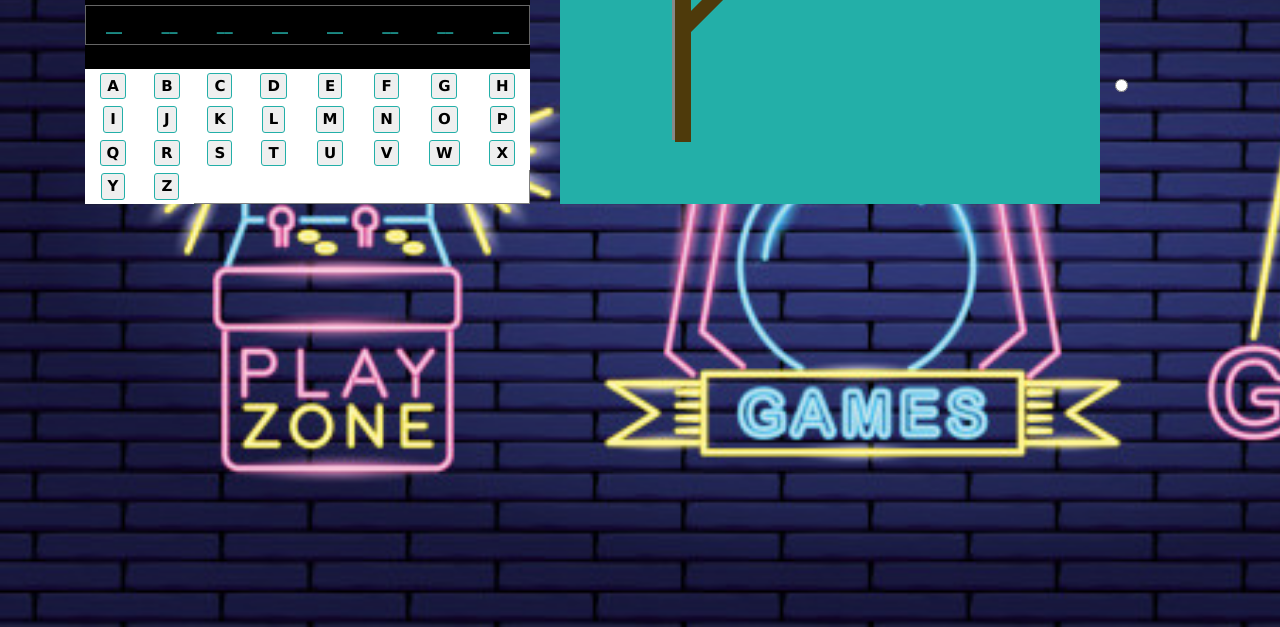
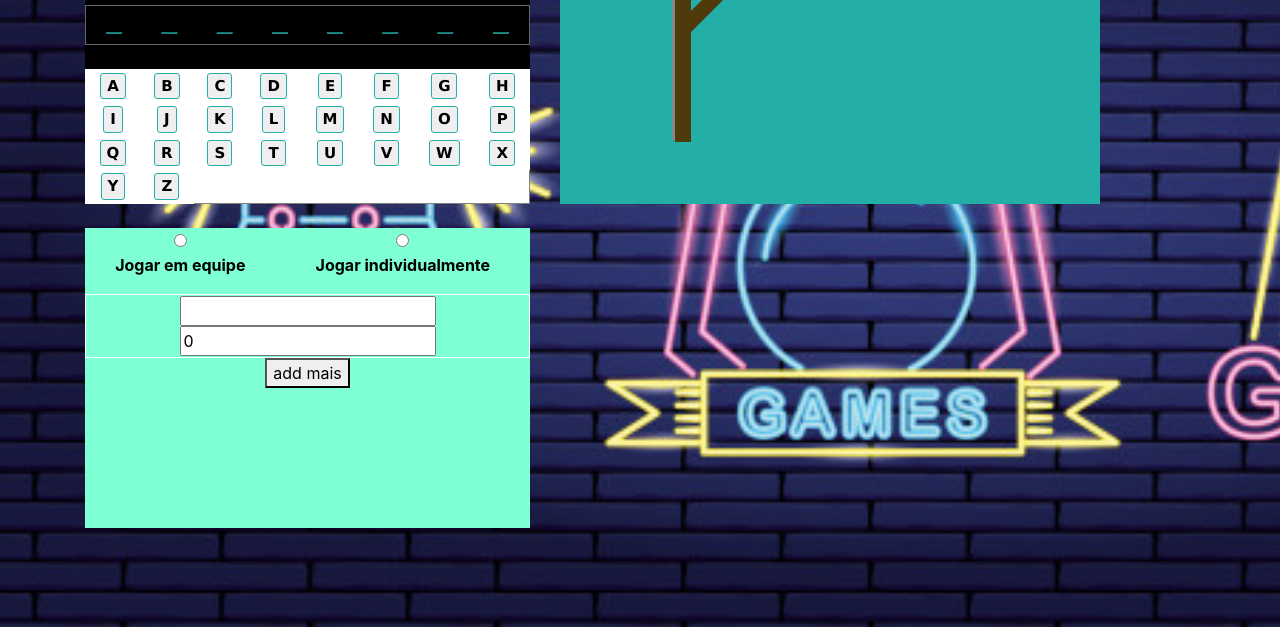
Before and after one commit to SidSan97/Jogo-da-Forca, a plain HTML site: page forca.html in a window 1280 px wide. Shown: the part 173-800 px from the top of the page. Drawn offline with nearby package versions, Linux system fonts and the light colour scheme; a web font is replaced by a local one.

```diff
--- a/forca.css
+++ b/forca.css
@@ -437,3 +437,28 @@
     -webkit-transform: rotate(-45deg); /* Chrome, Safari, Opera */
     transform: rotate(-45deg);
  }
+
+ .divPlayer
+ {
+    background-color: aquamarine;
+    width: 100%;
+    height: 300px;
+ }
+
+ #tablePlayer
+ {
+    width: 100%;
+    border: none;
+ }
+
+ #tablePlayer td
+ {
+    border: none;
+ }
+
+ #tablePlayer p
+ {
+    color: black;
+    font-size: 16px;
+    font-weight: 700;
+ }
--- a/forca.html
+++ b/forca.html
@@ -18,7 +18,7 @@
     <div class="fundo">
         <div class="container">
             <h3 class="title">Jogo da Forca</h3>
-            <div class="row">
+            <div class="row mb-3">
               <div class="col-lg-5 mb-2">
                 <div class="forca">
                     <h2 id="dicas"></h2>
@@ -165,6 +165,7 @@
                             </div>
                             <h1 id="h01"></h1>
                         </div>
+
                         <h1 id="h02"></h1>
                         <p id="h99"></p>
                         <h2 id="msgGanhou">Parabéns, você ganhou!</h2>
@@ -173,11 +174,38 @@
                         <div style="width: 100%; display: flex; justify-content: center;">
                             <button id="newGame" onclick='window.location.reload( false );'>Novo Jogo</button>
                         </div>
-                     </div>
+                    </div>
                 </div>
               </div>
+            </div>
 
-              <input type="radio">
+            <div class="row">
+                <div class="col-lg-5">
+                    <div class="divPlayer">
+                            <table id="tablePlayer">
+                                <td>
+                                    <input type="radio" name="player" id="equipe" onclick="equipe()">
+                                    <p>Jogar em equipe</p>
+                                </td>
+
+                                <td>
+                                    <input type="radio" name="player" id="individual">
+                                    <p>Jogar individualmente</p>
+                                </td>
+                            </table>
+                        <!------------------------------------------>
+                            <table>
+                                <tr>
+                                    <td>
+                                        <input type="text" name="" id=""> <input type="number" value="0" disable>
+                                    </td>
+                                </tr>
+                            </table>
+                            <button onclick="document.write('ghgffff')">add mais</button>
+
+                            <!--p id="sg"> sgsgsdg</p-->
+                    </div>
+                </div>
             </div>
         </div>
     </div>
--- a/forca.js
+++ b/forca.js
@@ -76,6 +76,12 @@
 	  NOVO JOGO;
           -------------------
 */
+
+
+/*function equipe()
+{
+    document.getElementById('sg').style.display = 'none';
+}*/
 
 function sorteio()
 {
```
